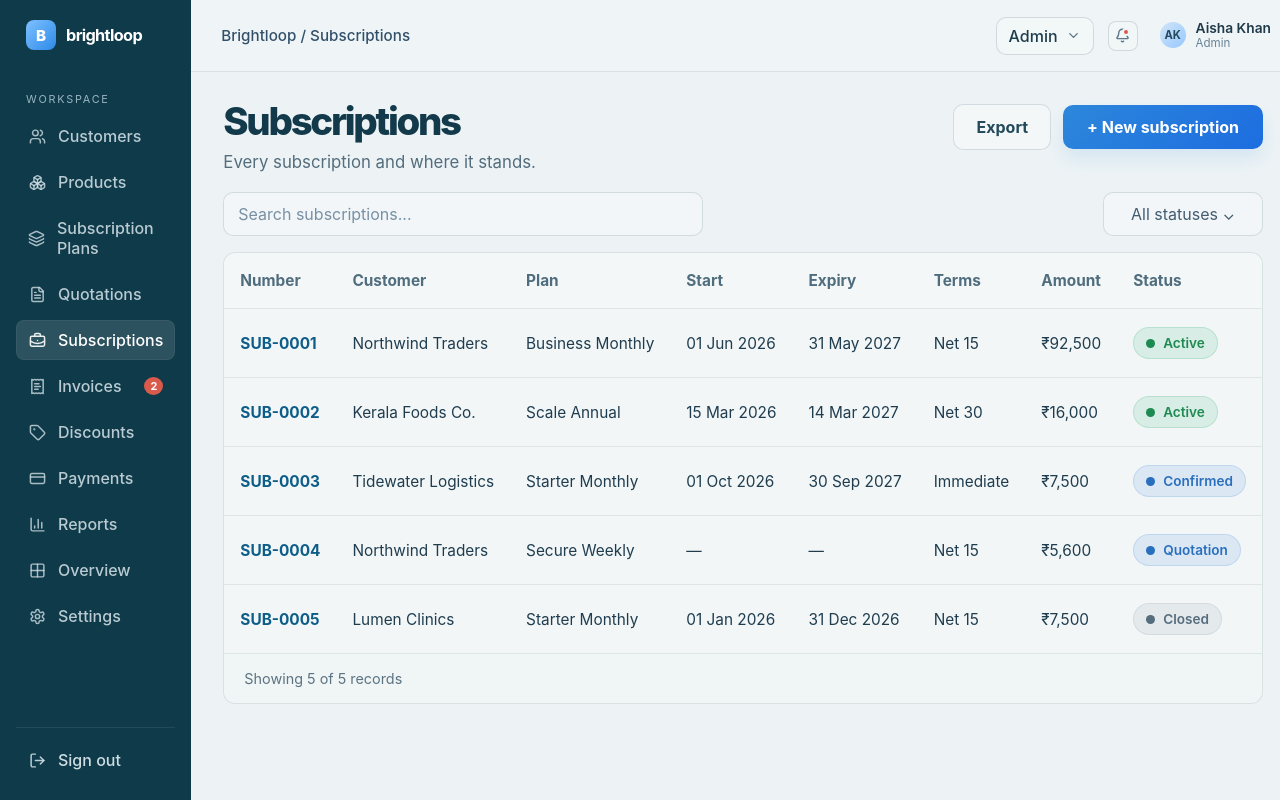
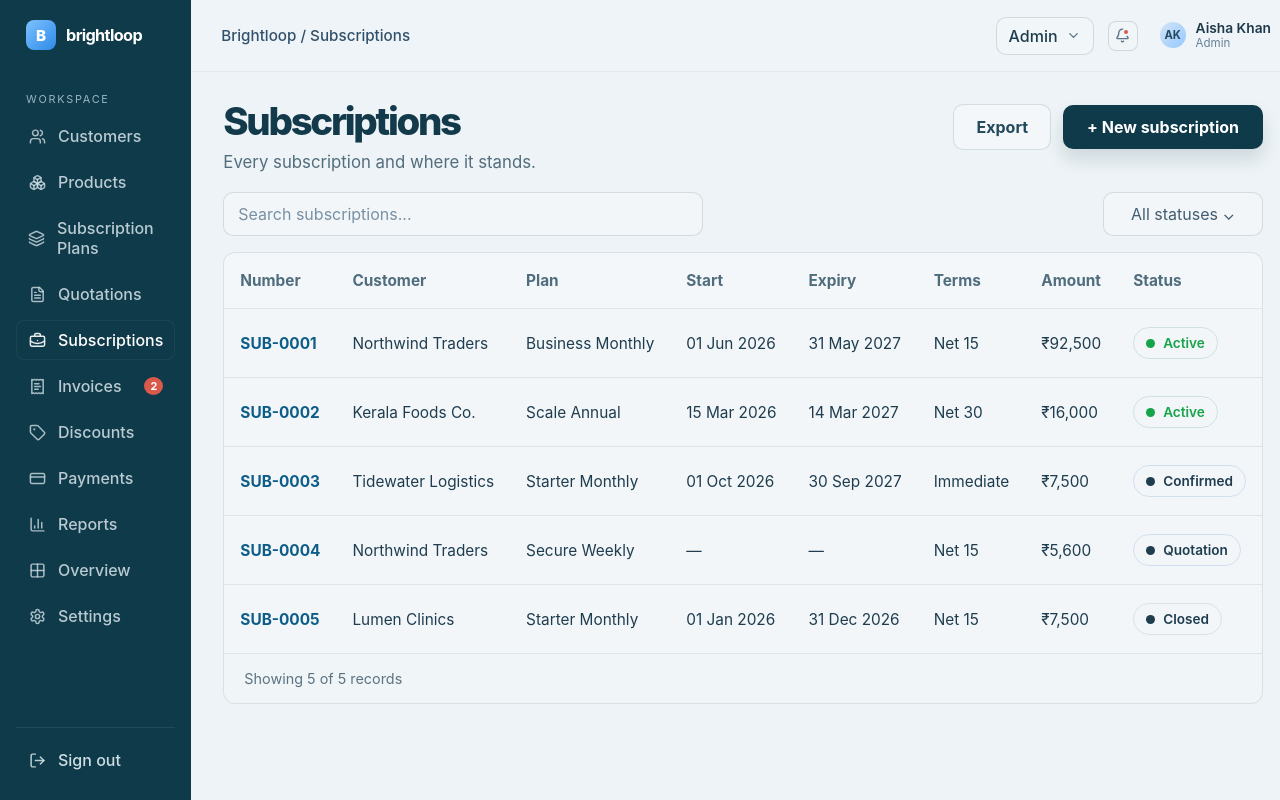
Before and after one commit to Aiswaryabinu/Ignis, a React (Vite) app in the folder frontend/: page /subscriptions in a window 1280 px wide. Built offline with nearby package versions, Linux system fonts and the light colour scheme.

Commit message:
Change primary buttons to dark teal

```diff
--- a/frontend/src/styles/global.css
+++ b/frontend/src/styles/global.css
@@ -64,14 +64,14 @@ button, input, select {
   min-height: 100vh;
   display: grid;
   place-items: center;
-  background: linear-gradient(135deg, #edf3f5 0%, #eef6fa 100%);
+  background: linear-gradient(135deg, var(--color-panel) 0%, #F3F8FB 100%);
   padding: 24px;
 }
 
 .auth-panel {
   width: min(430px, 100%);
-  background: rgba(255, 255, 255, 0.9);
-  border: 1px solid rgba(15, 58, 74, 0.08);
+  background: var(--color-surface);
+  border: 1px solid var(--color-border);
   box-shadow: var(--shadow-soft);
   border-radius: 18px;
   padding: 32px 28px 28px;
@@ -94,7 +94,7 @@ button, input, select {
   width: 36px;
   height: 36px;
   border-radius: 10px;
-  background: linear-gradient(135deg, #68b0f9 0%, #2e8fe8 100%);
+  background: linear-gradient(135deg, var(--color-primary) 0%, var(--color-primary-dark) 100%);
   color: white;
   font-size: 1.15rem;
   font-weight: 800;
@@ -184,13 +184,13 @@ button, input, select {
   width: 100%;
   border: none;
   border-radius: 10px;
-  background: linear-gradient(135deg, #2d87db 0%, #205fcb 100%);
+  background: linear-gradient(135deg, var(--color-primary-dark) 0%, var(--color-primary-dark) 100%);
   color: white;
   padding: 15px 18px;
   font-size: 1rem;
   font-weight: 700;
   cursor: pointer;
-  box-shadow: 0 14px 24px rgba(45, 135, 219, 0.2);
+  box-shadow: 0 14px 24px rgba(12, 51, 71, 0.18);
 }
 
 .auth-link-row {
@@ -203,12 +203,12 @@ button, input, select {
 .app-shell {
   display: flex;
   min-height: 100vh;
-  background: #edf3f5;
+  background: var(--color-bg);
 }
 
 .app-sidebar {
   width: 240px;
-  background: #0f3a4a;
+  background: var(--color-primary-dark);
   color: #edf6ff;
   padding: 18px 16px 20px;
   display: flex;
@@ -267,8 +267,12 @@ button, input, select {
 }
 
 .nav-item.active {
-  background: rgba(255, 255, 255, 0.12);
+  background: var(--color-primary-hover);
   color: #ffffff;
+}
+
+.nav-item:hover {
+  background: rgba(255, 255, 255, 0.06);
 }
 
 .nav-item.active::before {
@@ -323,13 +327,13 @@ button, input, select {
   flex: 1;
   display: flex;
   flex-direction: column;
-  background: #edf3f5;
+  background: var(--color-bg);
 }
 
 .topbar {
   height: 72px;
-  border-bottom: 1px solid rgba(16, 62, 79, 0.1);
-  background: rgba(255, 255, 255, 0.12);
+  border-bottom: 1px solid var(--color-border);
+  background: rgba(255, 255, 255, 0.08);
   display: flex;
   align-items: center;
   justify-content: space-between;
@@ -475,11 +479,11 @@ button, input, select {
 }
 
 .primary-action {
-  background: linear-gradient(135deg, #2d87db 0%, #1d6de0 100%);
+  background: var(--color-primary-dark);
   color: white;
   border: none;
   padding: 12px 24px;
-  box-shadow: 0 10px 18px rgba(45, 135, 219, 0.12);
+  box-shadow: 0 10px 18px rgba(12, 51, 71, 0.14);
 }
 
 .secondary-action {
@@ -566,27 +570,27 @@ button, input, select {
 }
 
 .status-pill.success {
-  background: rgba(38, 173, 102, 0.12);
-  color: #1e8a51;
-  border-color: rgba(38, 173, 102, 0.18);
+  background: var(--color-success-bg);
+  color: var(--color-success);
+  border-color: rgba(10, 122, 75, 0.15);
 }
 
 .status-pill.warning {
-  background: rgba(227, 144, 56, 0.12);
-  color: #b66d18;
-  border-color: rgba(227, 144, 56, 0.18);
+  background: var(--color-warning-bg);
+  color: var(--color-warning);
+  border-color: rgba(180, 83, 9, 0.15);
 }
 
 .status-pill.info {
-  background: rgba(62, 133, 217, 0.12);
-  color: #2a6fbd;
-  border-color: rgba(62, 133, 217, 0.18);
+  background: var(--color-info-bg);
+  color: var(--color-info);
+  border-color: rgba(29, 95, 191, 0.15);
 }
 
 .status-pill.muted {
-  background: rgba(135, 149, 158, 0.12);
-  color: #566d7e;
-  border-color: rgba(135, 149, 158, 0.18);
+  background: var(--color-neutral-bg);
+  color: var(--color-neutral);
+  border-color: rgba(88, 102, 112, 0.15);
 }
 
 .status-pill .dot {
```
